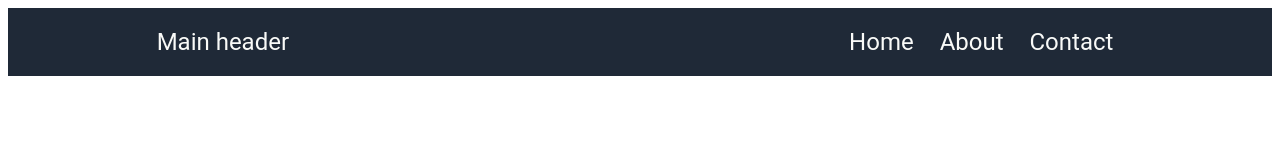
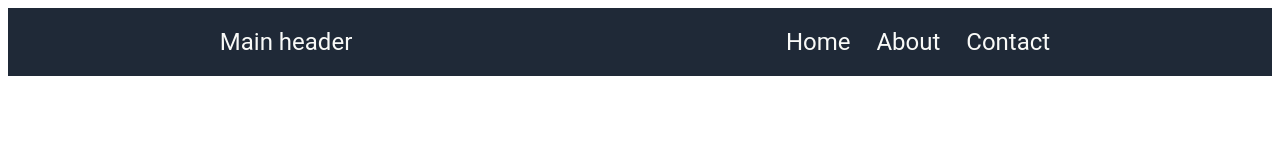
Before and after one commit to Nothinghh/Project, a plain HTML site: page index.html in a window 1280 px wide. Drawn offline with Linux system fonts and the light colour scheme.

Commit message:
changed logo alignment so that it is on the left side of the navigation bar and added space between the logo and the navigation links. Also changed the justification of the navigation bar to space-around so that the links are evenly spaced across the bar.

```diff
--- a/index.html
+++ b/index.html
@@ -17,5 +17,10 @@
             <a href="index.html">Contact</a>
         </div>
     </nav>
+    <main>
+        <section class="sec1">
+
+        </section>
+    </main>
 </body>
 </html>
--- a/style.css
+++ b/style.css
@@ -4,11 +4,12 @@
     color: #F9FAF8;
     font-family: 'Roboto', sans-serif;
     display:flex;
-    justify-content:center;
+    justify-content:space-around;
     flex-flow: row wrap;
 }
 .nav .logo{
-    margin-right: 530px;
+    flex: 0 1 auto;
+    align-self: flex-start;
 }
 .nav div{
     flex: 0 1 auto;
```
